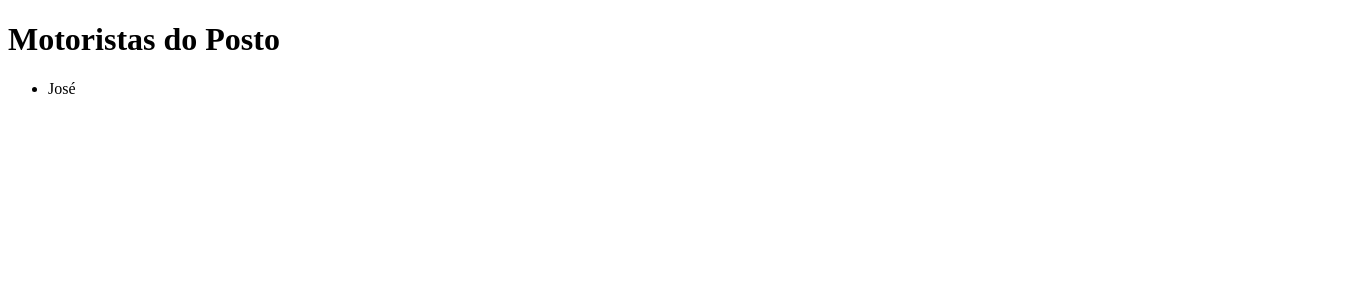
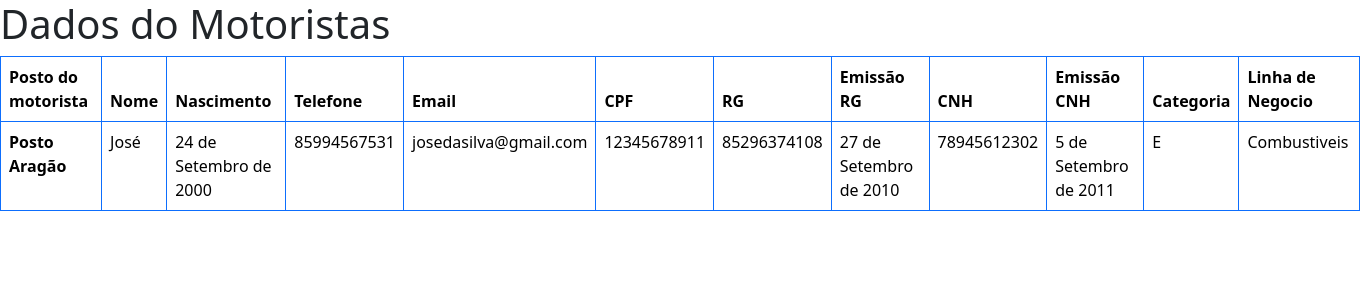
Before and after one commit to Isaac-Gomes-085/Cadastramento, a Django app: page /drivers/ in a window 1360 px wide. Shown: the top 300 px of the page. Run offline with Django 5.2, Linux system fonts and the light colour scheme; data comes from the database, SQL or seed files in the repository; both versions use the stored data as it was after the commit.

Commit message:
fixing the driver file

```diff
--- a/register/templates/register/drivers.html
+++ b/register/templates/register/drivers.html
@@ -1,25 +1,55 @@
-<!DOCTYPE html>
+
+<!doctype html>
 <html lang="en">
-<head>
-    <meta charset="UTF-8">
-    <meta name="viewport" content="width=device-width, initial-scale=1.0">
-    <title>Document</title>
-</head>
-<body>
-    <h1>Motoristas do Posto</h1>
-    <ul class="ul_list">
+  <head>
+    <meta charset="utf-8">
+    <meta name="viewport" content="width=device-width, initial-scale=1">
+    <title>Drivers</title>
+    <link href="https://cdn.jsdelivr.net/npm/bootstrap@5.3.3/dist/css/bootstrap.min.css" rel="stylesheet" integrity="sha384-QWTKZyjpPEjISv5WaRU9OFeRpok6YctnYmDr5pNlyT2bRjXh0JMhjY6hW+ALEwIH" crossorigin="anonymous">
+  </head>
+  <body>
+    <h1>Dados do Motoristas</h1>
+    <table class="table table-bordered border-primary">
         {% if drivers %}
             {% for driver in drivers %}
-                <div class="box_list">
-                    <span class="icons_fuel_pump">
-                        <i class="bi bi-fuel-pump"></i>
-                    </span>
-                    <li id="item_listView">{{ driver.name_driver }}</li>
-                </div>
+            <thead>
+                <tr>
+                    <th scope="col">Posto do motorista</th>
+                    <th scope="col">Nome</th>
+                    <th scope="col">Nascimento</th>
+                    <th scope="col">Telefone</th>
+                    <th scope="col">Email</th>
+                    <th scope="col">CPF</th>
+                    <th scope="col">RG</th>
+                    <th scope="col">Emissão RG</th>
+                    <th scope="col">CNH</th>
+                    <th scope="col">Emissão CNH</th>
+                    <th scope="col">Categoria</th>
+                    <th scope="col">Linha de Negocio</th>
+            </tr>
+        </thead>
+            <tbody>
+                <tr>
+                    <th scope="row">{{ driver.gas_station_CNPJ.fantasy_name_gas_station }}</th>
+                    <td>{{ driver.name_driver }}</td>
+                    <td>{{ driver.place_of_birth }}</td>
+                    <td>{{ driver.fone_driver }}</td>
+                    <td>{{ driver.email_driver }}</td>
+                    <td>{{ driver.cpf_driver }}</td>
+                    <td>{{ driver.rg_driver }}</td>
+                    <td>{{ driver.rg_issuer }}</td>
+                    <td>{{ driver.driver_license }}</td>
+                    <td>{{ driver.driver_license_issuer }}</td>
+                    <td>{{ driver.category }}</td>
+                    <td>{{ driver.business_line }}</td>
+                </tr>
+            </tbody>
+        </table>
             {% endfor %}
         {% else %}
             <li class="item_listView">Nenhuma rede encontrada</li>
         {% endif %}
-    </ul>
-</body>
+    </table>
+    <script src="https://cdn.jsdelivr.net/npm/bootstrap@5.3.3/dist/js/bootstrap.bundle.min.js" integrity="sha384-YvpcrYf0tY3lHB60NNkmXc5s9fDVZLESaAA55NDzOxhy9GkcIdslK1eN7N6jIeHz" crossorigin="anonymous"></script>
+  </body>
 </html>
--- a/register/templates/register/home.html
+++ b/register/templates/register/home.html
@@ -60,10 +60,8 @@
               <span class="icons_fuel_pump">
                 <i class="bi bi-fuel-pump"></i>
               </span>
-              <li id="item_listView">{{ gas_station.fantasy_name_gas_station }}</li>
-              <li id="item_listView_code_client">{{ gas_station.cnpj_gas_station }}</li>
-              <input type="submit" value=" {{ gas_station.fantasy_name_gas_station }} ">
-              <input type="submit" value=" {{ gas_station.cnpj_gas_station }} ">
+              <input id="item_listView" type="submit" value=" {{ gas_station.fantasy_name_gas_station }} ">
+              <input id="item_listView_code_client" type="submit" value=" {{ gas_station.cnpj_gas_station }} ">
             </div>
             {% empty %}
             <li class="item_listView">Nenhuma rede encontrada</li>
```
Also changed, not shown: register/static/style/home.css (+9 -3 lines), db.sqlite3 (added), register/migrations/0003_gas_station_sobralpalacio_and_more.py, 1 other file.
